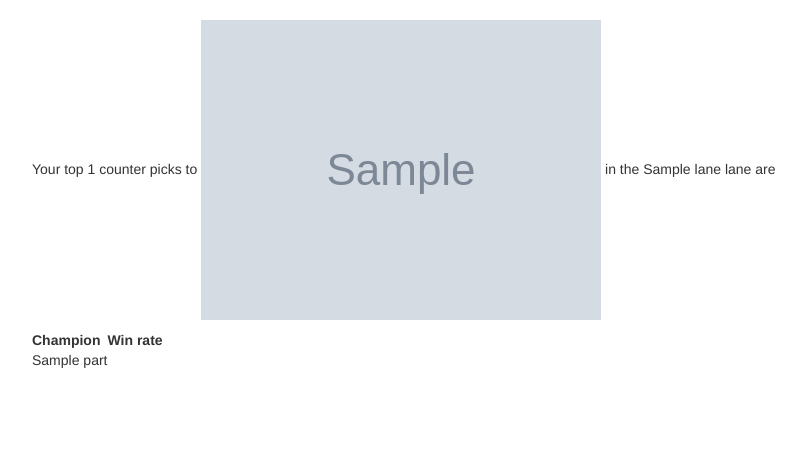
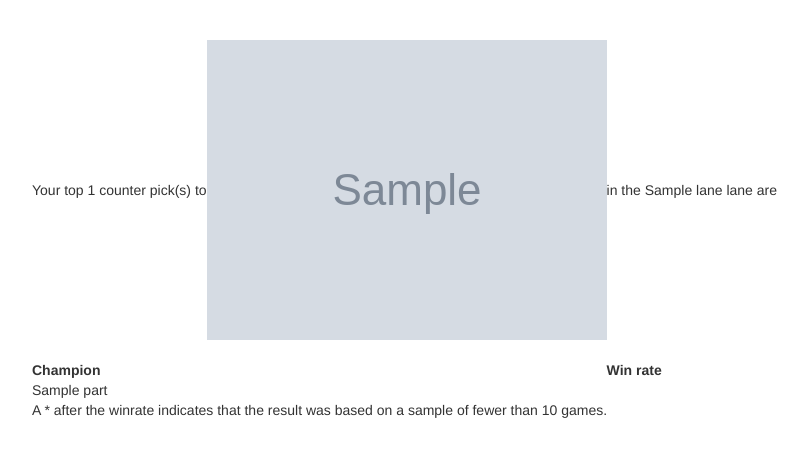
Before and after one commit to b-marks/lol-api-challenge-2, a Django app: template ChampionMastery/templates/counter_pick_results.html in a window 1280 px wide. Shown: the part 51-508 px from the top of the page, without its empty margins (38-846 px from the left). Run offline with Django 3.2, Linux system fonts and the light colour scheme; the template is opened without the code that fills it: most values are stand-ins (such as "Sample title", 1, 10 or a date in 2020); grey boxes marked "Sample" are stand-in pictures; parts of the project's set-up code (start-up, migrations or seed data) failed here and were passed over; some libraries are stand-ins or nearby versions.

Commit message:
Added indicator of small sample

```diff
--- a/ChampionMastery/templates/counter_pick_results.html
+++ b/ChampionMastery/templates/counter_pick_results.html
@@ -3,12 +3,22 @@
 
 {% block content %}
   <div class="container">
+
       {% if counters|length > 0 %}
-      <p>
-          Your top {{counters|length}} counter picks to <img src="{{opponent_img}}" alt="{{opponent_img}}"> in the {{lane}} lane are
-      </p>
+
       <table>
-          <thead>
+          <thead><tr><td>
+                   Your top {{counters|length}} counter pick(s) to
+                </td>
+                <td>
+                    <img src="{{opponent_img}}" alt="{{opponent_img}}">
+                </td>
+                <td>
+                     in the {{lane}} lane are
+                </td>
+
+          </tr><br/>
+          <tr><td><br/></td></tr>
             <tr>
                 <th>
                     Champion
@@ -37,6 +47,9 @@
               {% endfor %}
           </tbody>
       </table>
+      <p>
+          A * after the winrate indicates that the result was based on a sample of fewer than 10 games.
+      </p>
       {% else %}
       No matches were found in our database with champions you have mastery of against <img src="{{opponent_img}}" alt="{{opponent_img}}"> in the {{lane}} lane. Try expanding your champion pool.
       {% endif %}
--- a/ChampionMastery/views.py
+++ b/ChampionMastery/views.py
@@ -350,7 +350,7 @@
         if games < 3:
             continue
         win_rate = float(wins)/games
-        counter = (champion_id, win_rate)
+        counter = (champion_id, win_rate, games)
         counters.append(counter)
     counters.sort(key=lambda tup: tup[1], reverse=True)
     if num_counters < len(counters):
@@ -376,7 +376,7 @@
             counters = []
             for counter in counter_picks:
                 champ = Champions.objects.filter(champion_id=counter[0])[0]
-                counters.append((champ.champion_name, img_url.format(champ.image_name), '{:10.2f}%'.format(counter[1] * 100)))
+                counters.append((champ.champion_name, img_url.format(champ.image_name), '{:10.2f}%'.format(counter[1] * 100) , '*' if counter[2] < 10 else ''))
             return render(request, 'counter_pick_results.html', {'counters': counters, 'lane': 'Mid' if form.cleaned_data['lane'] == '0' else 'Top', 'opponent': opponent.champion_name, 'opponent_img': img_url.format(opponent.image_name)})
 
     else:
```
